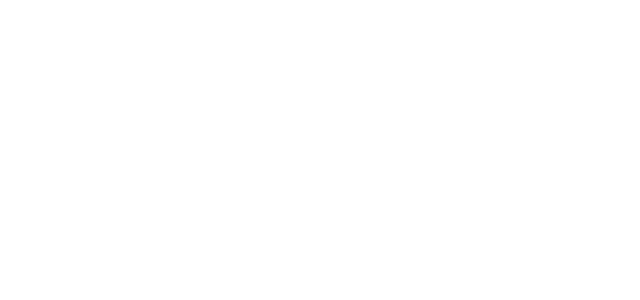
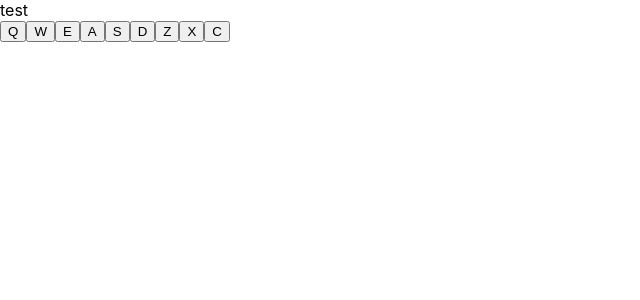
Before and after one commit to JayX97/DrumMachine, a React (Create React App) app: page / in a window 1280 px wide. Shown: the top 300 px of the page, without its empty margins (0-640 px from the left). Built offline with nearby package versions, Linux system fonts and the light colour scheme.

Commit message:
Added display and drum pads to drum machine

```diff
--- a/src/App.js
+++ b/src/App.js
@@ -1,4 +1,5 @@
 import './App.css';
+import DrumMachine from './DrumMachine';
 import buttonsData from "./buttons.json";
 
 function App() {
@@ -6,7 +7,7 @@
 
   return (
     <div className="wrapper">
-
+      <DrumMachine drumPads={buttonsData.buttons} />
     </div>
   );
 }
--- a/src/DrumMachine.js
+++ b/src/DrumMachine.js
@@ -1,9 +1,22 @@
 const DrumMachine = (props) => {
     const drumPads = props.drumPads;
+    const displayText = "test";
 
     return (
         <div id="drum-machine">
-
+            <div id="display">{displayText}</div>
+            {
+                drumPads.map(key => {
+                    return (
+                        <button className="drum-pad" id={key.name}>
+                            <audio src={key.link} className="clip" id={key.key} />
+                            {key.key}
+                        </button>
+                    )
+                }) //render each button inside buttons array in object
+            }
         </div>
     );
 }
+
+export default DrumMachine;
```
